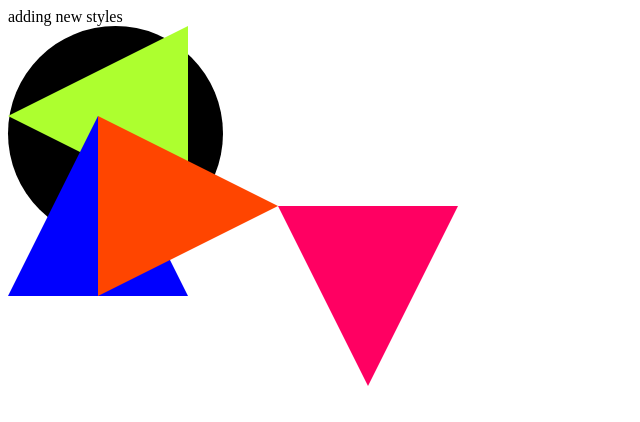
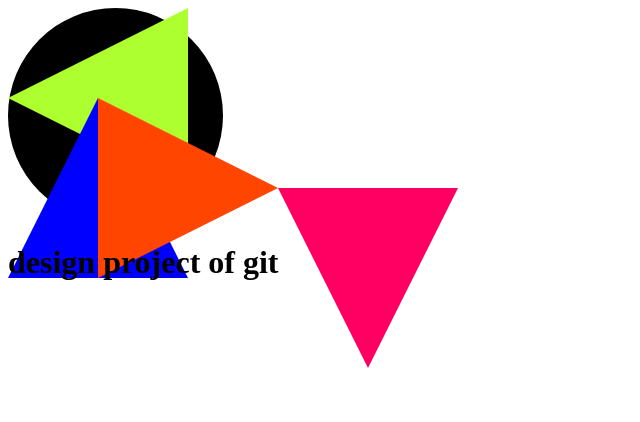
Before and after one commit to chandni6210/w3schools, a plain HTML site: page index.html in a window 1280 px wide. Shown: the whole page, without its empty margins (0-640 px from the left). Drawn offline with Linux system fonts and the light colour scheme.

Commit message:
updated index.html.add h1

```diff
--- a/index.html
+++ b/index.html
@@ -10,7 +10,6 @@
 </head>
 
 <body>
-    <h>adding new styles</h>
     <div id="circle">
         <div id="triangle">
             <div id="t1">
@@ -22,7 +21,7 @@
             </div>
         </div>
     </div>
-
+<h1>design project of git </h1>
 
 </body>
 
```
